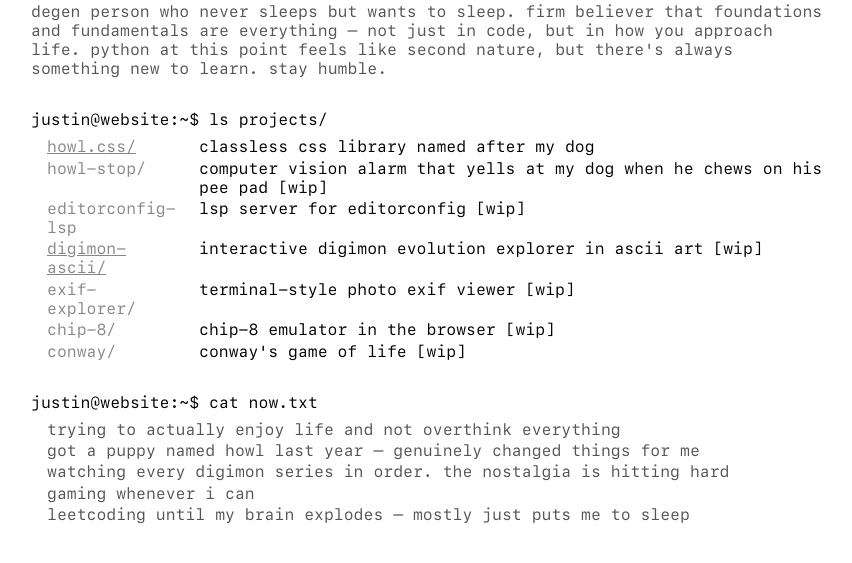
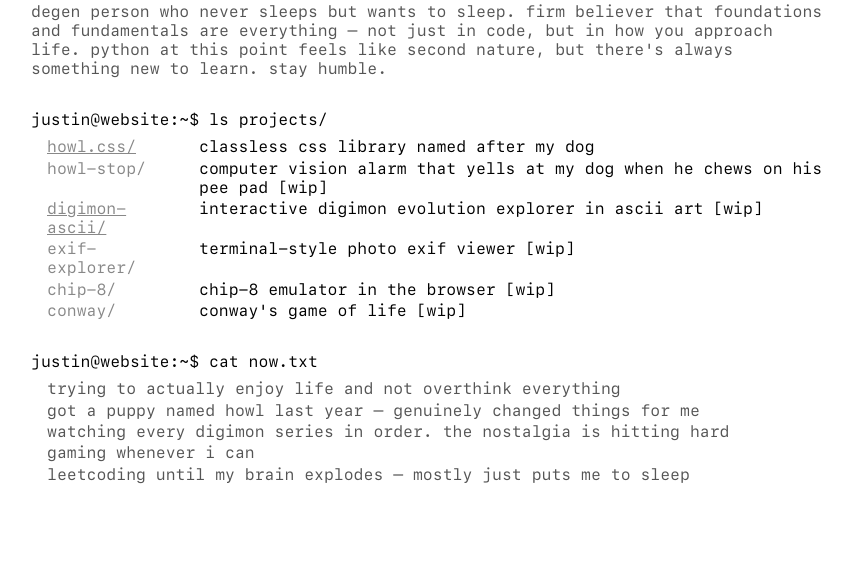
Before and after one commit to jhjhjljl/website, a FastAPI app: page / in a window 1280 px wide. Shown: the part 222-785 px from the top of the page, without its empty margins (209-1061 px from the left). Run offline with FastAPI, Linux system fonts and the light colour scheme.

Commit message:
Remove project.

```diff
--- a/app/templates/index.html
+++ b/app/templates/index.html
@@ -44,10 +44,6 @@
 			<dt>howl-stop/</dt>
 			<dd>computer vision alarm that yells at my dog when he chews on his pee pad [wip]</dd>
 		</div>
-    <div>
-      <dt>editorconfig-lsp</dt>
-      <dd>lsp server for editorconfig [wip]</dd>
-    </div>
 		<div>
 			<dt><a href="https://jhjhjljl.github.io/digimon-ascii/">digimon-ascii/</a></dt>
 			<dd>interactive digimon evolution explorer in ascii art [wip]</dd>
```
